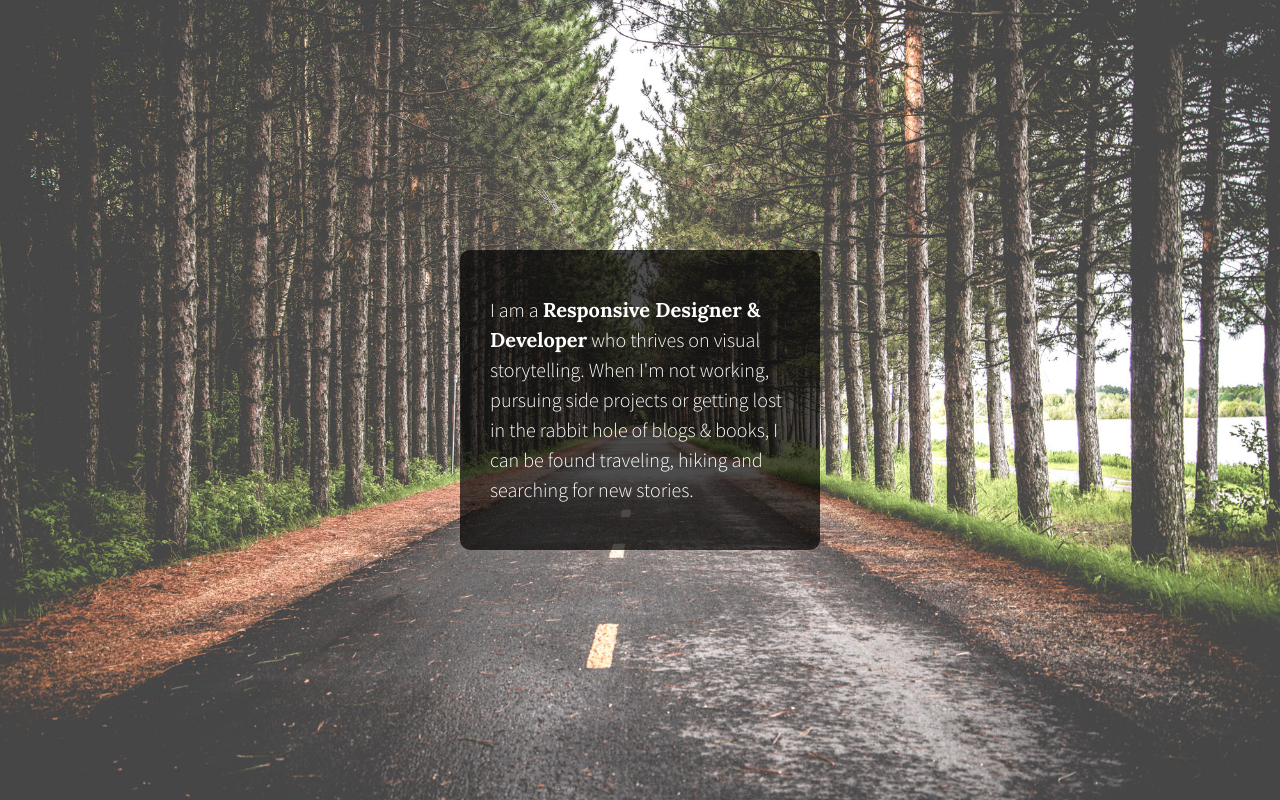
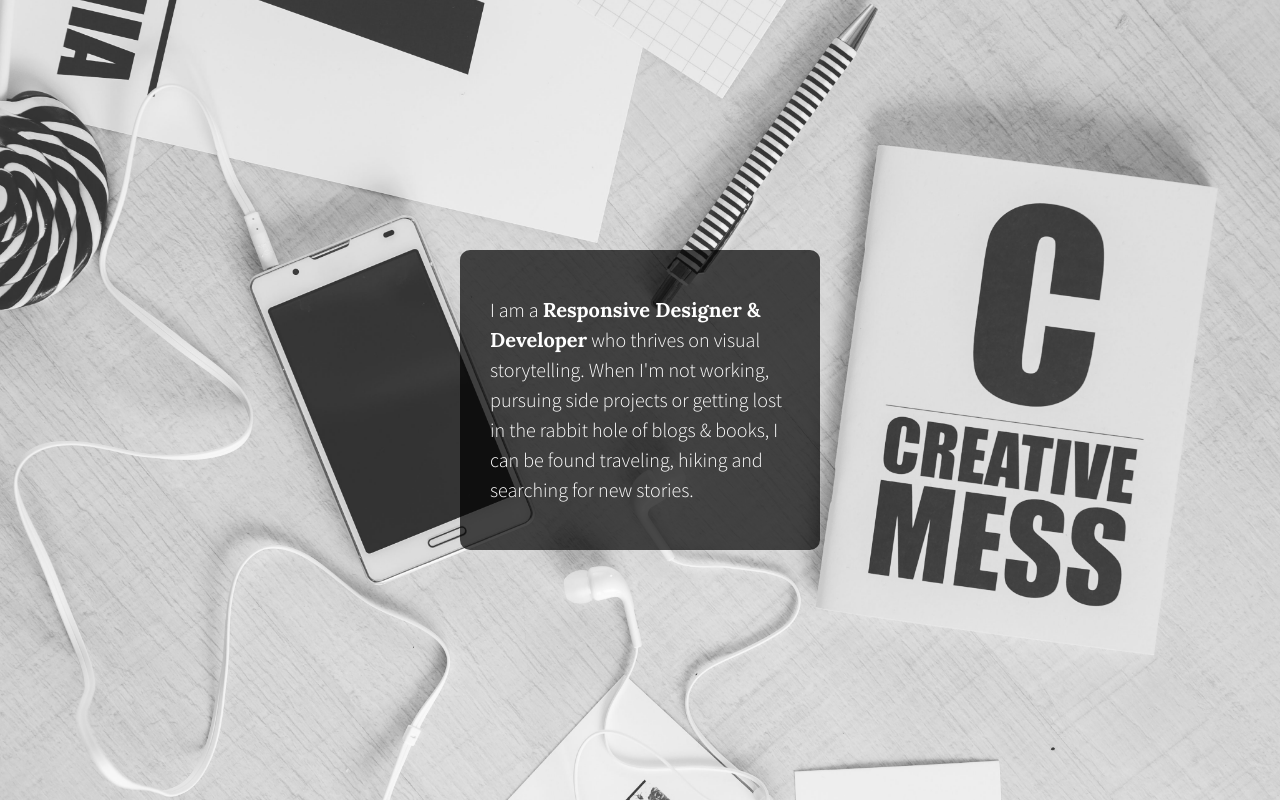
Before and after one commit to skillcrush/206-flexbox-project, a plain HTML site: page index.html in a window 1280 px wide. Drawn offline with nearby package versions, Linux system fonts and the light colour scheme.

Commit message:
bkgd swap

```diff
--- a/css/main.css
+++ b/css/main.css
@@ -98,7 +98,7 @@ textarea {
 
 /*Large Background Image*/
 html {
-    background: url(../img/bkgd.jpg) no-repeat center center fixed;
+    background: url(../img/bkgd2.jpg) no-repeat center center fixed;
     -webkit-background-size: cover;
     -moz-background-size: cover;
     -o-background-size: cover;
```
Also changed, not shown: img/bkgd2.jpg (added).
